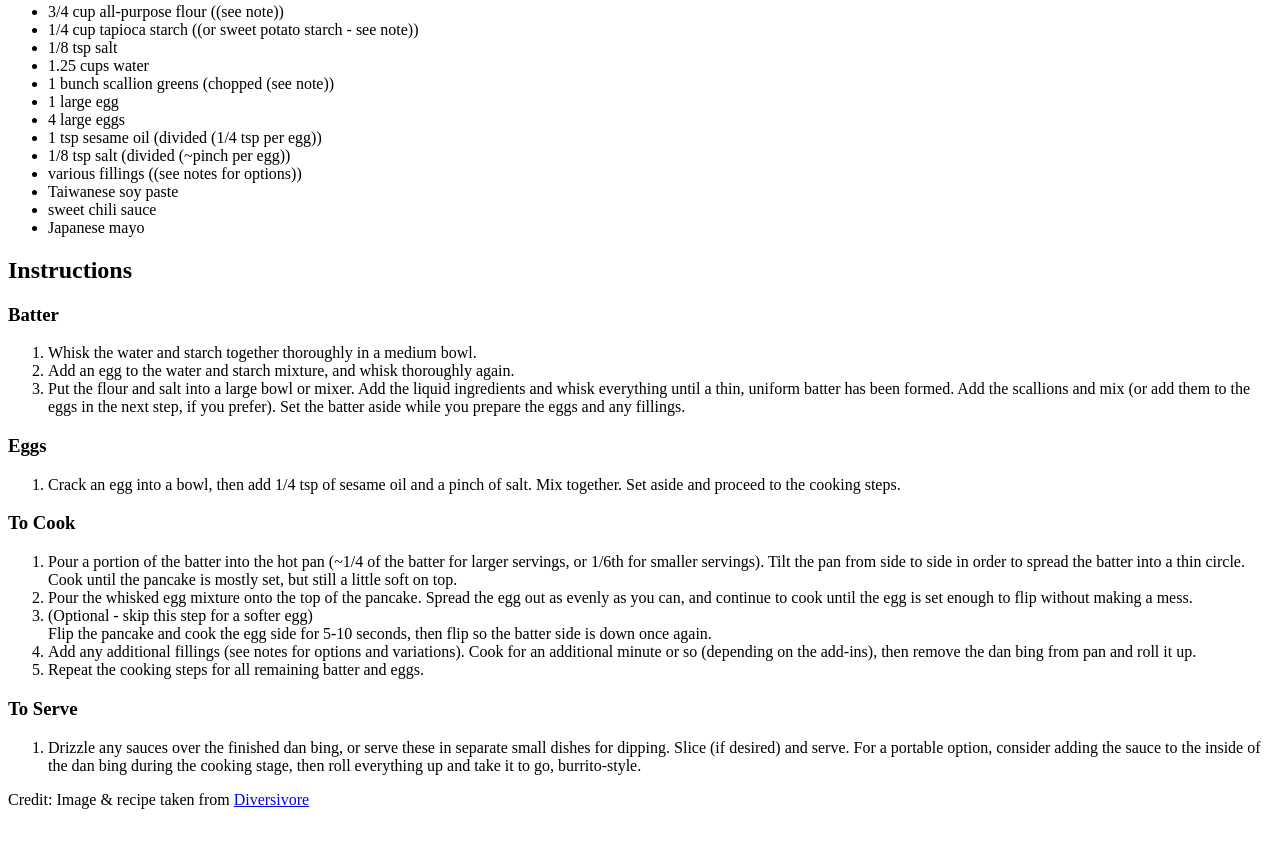
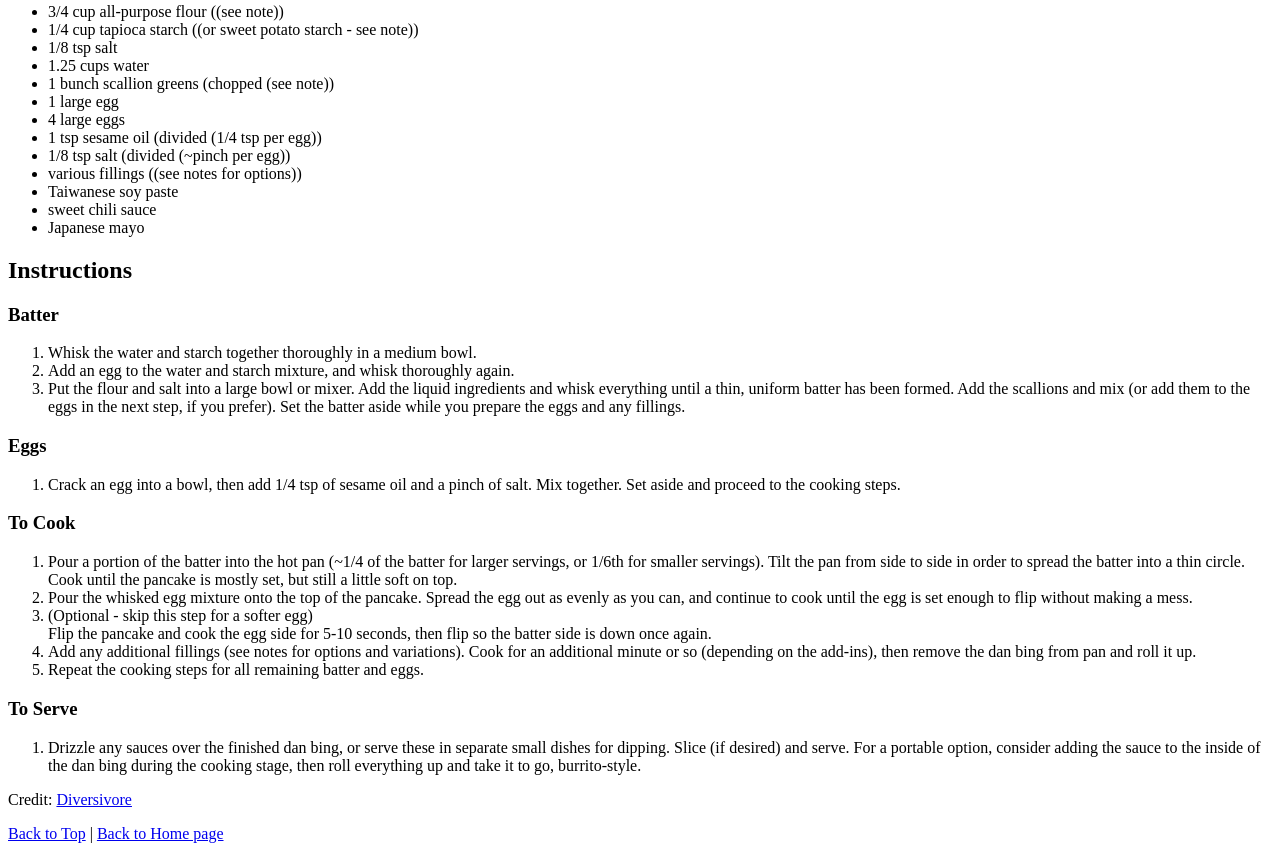
Before and after one commit to sunashiato/odin-recipes, a plain HTML site: page recipes/danbing.html in a window 1280 px wide. Shown: the part 757-1608 px from the top of the page. Before the commit the page ends 1574 px from the top, so only its background shows below. Drawn offline with Linux system fonts and the light colour scheme.

Commit message:
Add credit and links to top & home to all recipe pages

```diff
--- a/recipes/danbing.html
+++ b/recipes/danbing.html
@@ -64,6 +64,9 @@
                 For a portable option, consider adding the sauce to the inside of the dan bing during the cooking stage, then roll everything up and take it to go, burrito-style.</li>
     </ol>
 
-    Credit: Image & recipe taken from <a href="https://www.diversivore.com/dan-bing/">Diversivore</a>
+    <p>Credit: <a href="https://www.diversivore.com/dan-bing/">Diversivore</a></p>
+
+    <a href="#">Back to Top</a> | <a href="../index.html">Back to Home page</a>
+
 </body>
 </html>
```
Also changed, not shown: recipes/kimchifriedrice.html (+4 -0 lines), recipes/spinachricottaravioli.html (+4 -2 lines).
